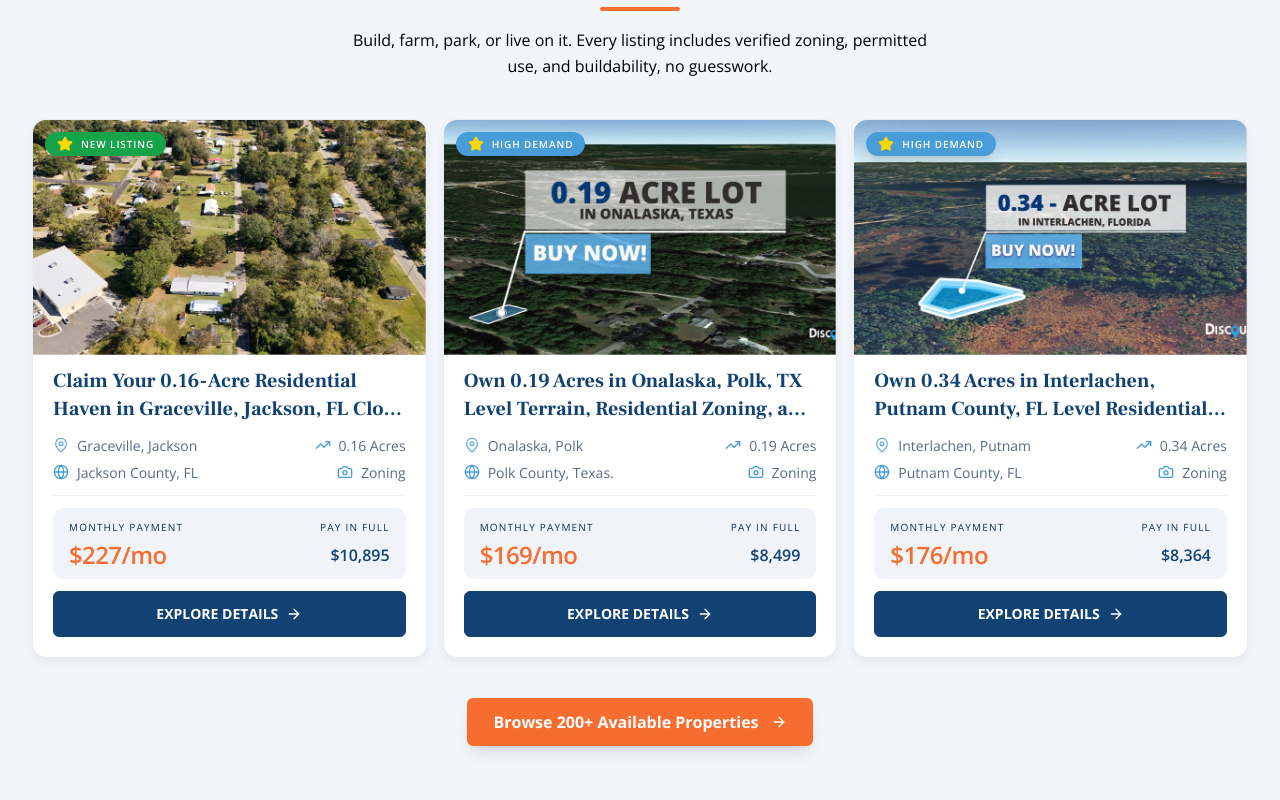
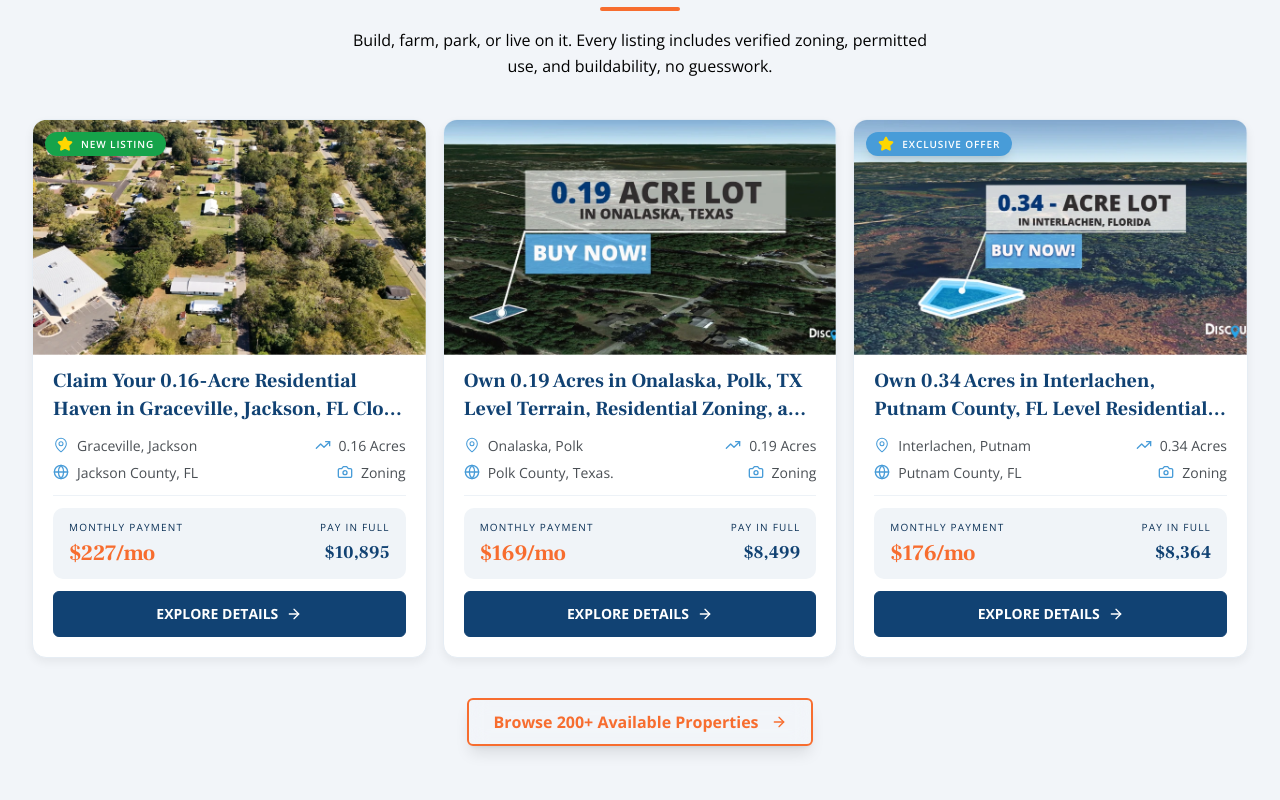
Before and after one commit to Cosmo-US-LLC/discount-lot-website, a React (Vite) app: page / in a window 1280 px wide. Shown: the part 1120-1920 px from the top of the page. Built offline with nearby package versions, Linux system fonts and the light colour scheme.

Commit message:
update the CTA fonts on mobile

```diff
--- a/src/components/layouts/index.jsx
+++ b/src/components/layouts/index.jsx
@@ -16,7 +16,7 @@ function Layout() {
         { label: "Reviews", href: "#testimonials" },
         { label: "FAQ", href: "#faq" },
       ],
-      ctaLabel: "Get started",
+      ctaLabel: "View Properties",
       ctaHref: "#properties",
     },
     "/states/arizona": {
--- a/src/components/pageComponents/home/HomeFeaturedProperties.jsx
+++ b/src/components/pageComponents/home/HomeFeaturedProperties.jsx
@@ -71,8 +71,12 @@ function HomeFeaturedProperties({
                     className="absolute left-3 top-3 inline-flex items-center gap-2 rounded-full px-3 py-1 text-[10px] font-semibold uppercase tracking-[0.09em] text-white shadow-lg"
                     style={{ backgroundColor: card.badgeColor }}
                   >
-                    <StarYellowIcon className="h-4 w-4" />
-                    <span>{card.badgeText}</span>
+                    {card.badgeText ? (
+                      <>
+                        <StarYellowIcon className="h-4 w-4" />
+                        <span>{card.badgeText}</span>
+                      </>
+                    ) : null}
                   </div>
                 </div>
 
@@ -81,7 +85,7 @@ function HomeFeaturedProperties({
                     {card.title}
                   </h3>
 
-                  <div className="border-b border-[#edf2f7] pb-3 text-[14px] text-[#5a6a82]">
+                  <div className="border-b border-[#edf2f7] pb-3 text-[14px] text-[#4A4F54]">
                     <div className="mb-1.5 flex items-center justify-between gap-2">
                       <div className="flex items-center gap-2">
                         <LocationBlueIcon className="h-4 w-4" />
@@ -105,19 +109,25 @@ function HomeFeaturedProperties({
                   </div>
 
                   <div className="mt-3 flex items-center justify-between rounded-[10px] bg-[#f0f4f8] px-4 py-3 text-[13px]">
-                    <div className="text-left flex flex-col gap-2">
+                    <div className="text-left flex flex-col gap-1">
                       <p className="text-[10px] uppercase tracking-[0.12em] text-[#0a3056]">
                         Monthly payment
                       </p>
-                      <p className="text-[24px] font-semibold leading-none tracking-tight text-[#f76d2f]">
+                      <p
+                        className="text-[22px] font-[700] leading-[28px] tracking-tight text-[#f76d2f]"
+                        style={{ fontFamily: "Frank Ruhl Libre" }}
+                      >
                         {card.monthly}
                       </p>
                     </div>
-                    <div className="text-right flex flex-col gap-2">
+                    <div className="text-right flex flex-col gap-1">
                       <p className="text-[10px] uppercase tracking-[0.12em] text-[#0a3056]">
                         Pay in full
                       </p>
-                      <p className="text-[16px] font-semibold text-[#114273]">
+                      <p
+                        className="text-[18px] leading-[28px] font-[700] text-[#114273]"
+                        style={{ fontFamily: "Frank Ruhl Libre" }}
+                      >
                         {card.cash}
                       </p>
                     </div>
@@ -146,7 +156,7 @@ function HomeFeaturedProperties({
         <div className="mt-10 flex justify-center">
           <button
             type="button"
-            className="inline-flex items-center gap-3 btn-secondary"
+            className="inline-flex items-center gap-3 btn-secondary !bg-transparent !text-[#f76d2f]"
             onClick={handleBrowseAvailablePropertiesClick}
           >
             {browseCtaLabel}
--- a/src/components/pageComponents/home/HomeSocialProof.jsx
+++ b/src/components/pageComponents/home/HomeSocialProof.jsx
@@ -37,7 +37,7 @@ function HomeSocialProof() {
           </div>
         </div>
 
-        <h6 className="inline-flex items-center rounded-full border border-[rgba(72,156,216,0.1)] bg-white md:px-6 px-4 md:py-5 py-4 md:!text-[14px] !text-[10px] font-semibold uppercase tracking-[1px] text-sky-500 shadow-sm">
+        <h6 className="inline-flex items-center rounded-full border border-[rgba(72,156,216,0.1)] bg-white md:px-6 px-4 md:py-5 py-4 md:!text-[14px] !text-[10px] font-semibold uppercase tracking-[1px] text-[#489CD8] shadow-sm">
           3,000+ Land OWNERS • 900+ VERIFIED 5-STAR REVIEWS
         </h6>
       </div>
--- a/src/data/featuredProperties.js
+++ b/src/data/featuredProperties.js
@@ -20,8 +20,8 @@ export const homeFeaturedPropertyCards = [
   },
   {
     id: "home-2",
-    badgeText: "High demand",
-    badgeColor: "#489cd8",
+    badgeText: "",
+    badgeColor: "",
     image: card2Image,
     title:
       "Own 0.19 Acres in Onalaska, Polk, TX Level Terrain, Residential Zoning, and HOA Access to Lake Livingston!",
@@ -35,7 +35,7 @@ export const homeFeaturedPropertyCards = [
   },
   {
     id: "home-3",
-    badgeText: "High demand",
+    badgeText: "Exclusive Offer",
     badgeColor: "#489cd8",
     image: card3Image,
     title:
--- a/src/index.css
+++ b/src/index.css
@@ -298,6 +298,6 @@ h6 {
   }
   .btn-primary,
   .btn-secondary {
-    font-size: 14px;
+    font-size: 16px;
   }
 }
```
